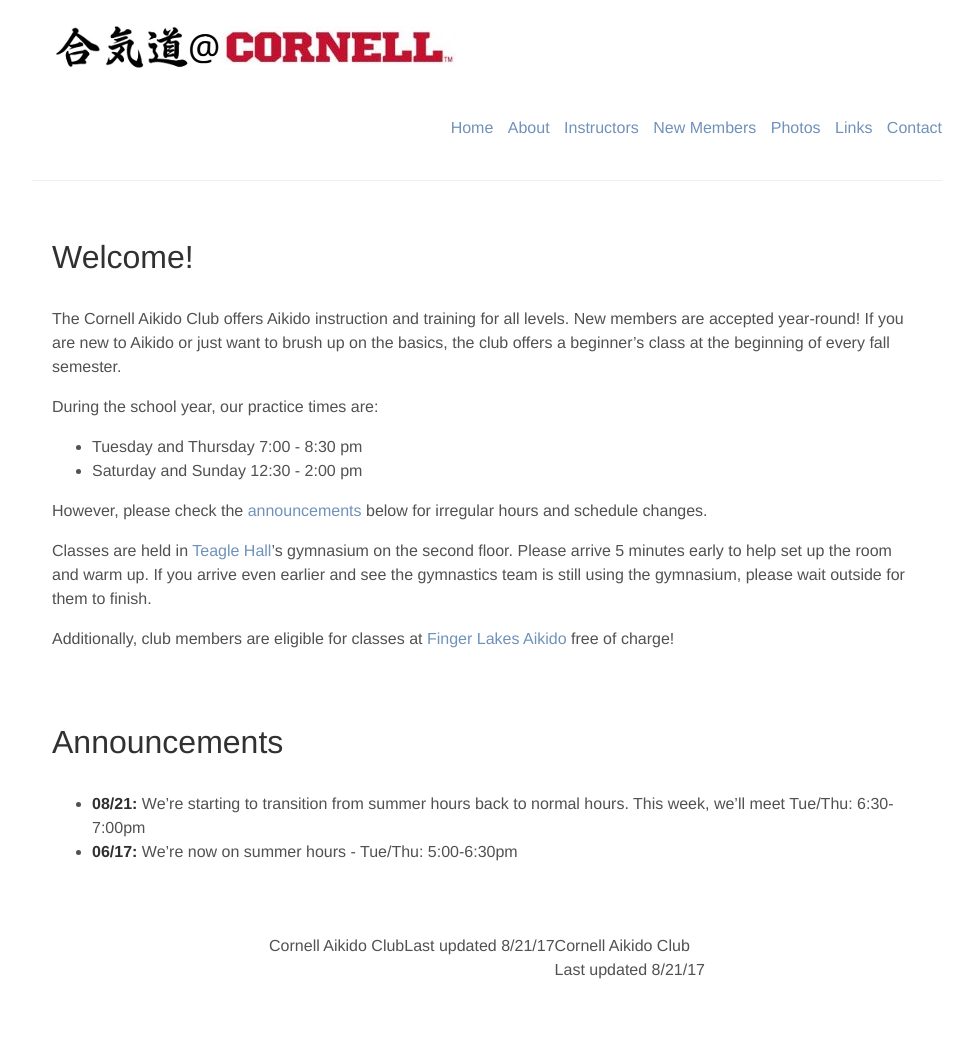
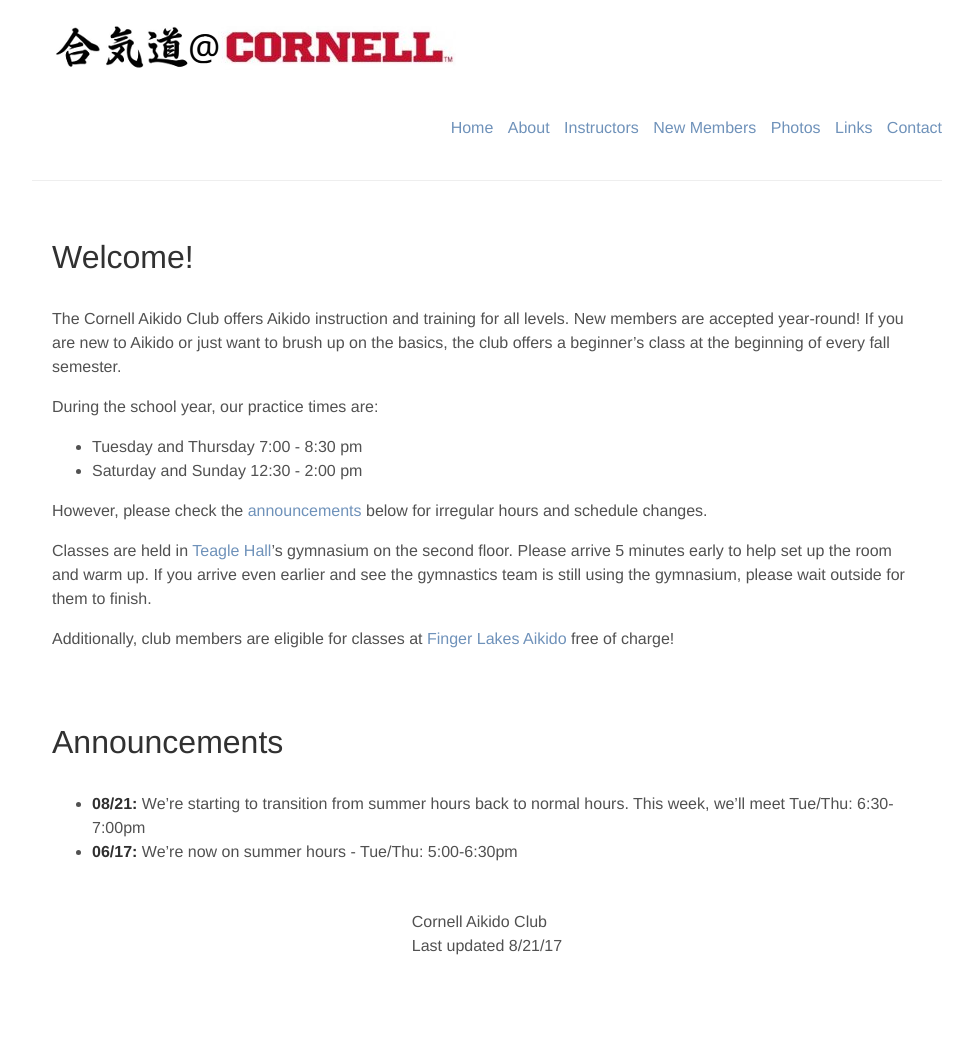
Before and after one commit to CornellAikido/website, a Jekyll site: the page built from pages/index.md, in a window 1280 px wide. Shown: the whole page, without its empty margins (153-1126 px from the left). Built offline with Jekyll 4.4.1, drawn with Linux system fonts in a browser that asks for light colours; our own code applies the rules of GitHub Pages for plain Markdown files; after the commit the page ends 1018 px from its top, so only the background shows below that.

Commit message:
Update footer.html

```diff
--- a/_includes/footer.html
+++ b/_includes/footer.html
@@ -1,9 +1,5 @@
 <footer>
-  <div>Cornell Aikido Club</div>
-  <br/>
-  <div>Last updated 8/21/17</div>
-  <br/>
-Cornell Aikido Club
-  <br/>
-Last updated 8/21/17
+  Cornell Aikido Club
+  <br>
+  Last updated 8/21/17
 </footer>
```
